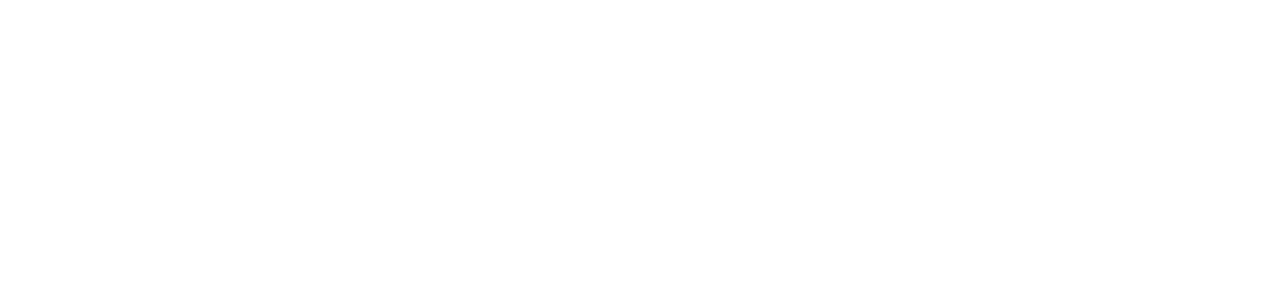
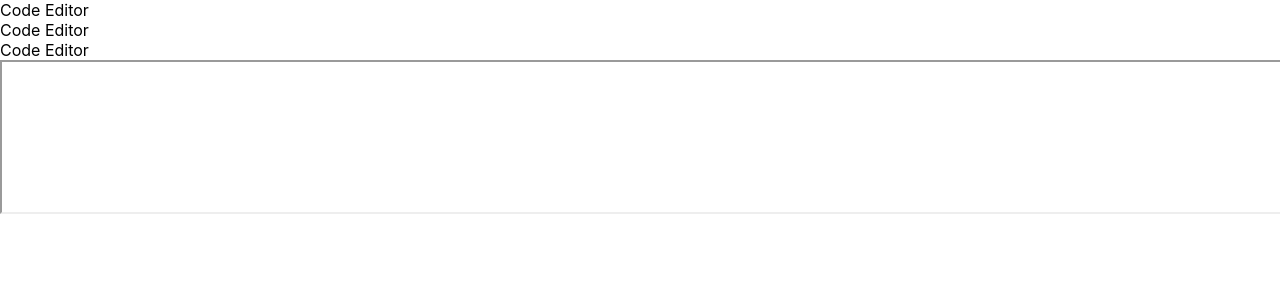
Before and after one commit to AtulSaini12/Online-Code-Editor, a React (Create React App) app: page / in a window 1280 px wide. Shown: the top 300 px of the page. Built offline with nearby package versions, Linux system fonts and the light colour scheme.

Commit message:
developed basic html structure

```diff
--- a/src/Components/App.js
+++ b/src/Components/App.js
@@ -1,5 +1,28 @@
+import React from "react";
+
+import Editor from "./Editor";
+
 function App() {
-  return <div className="App"></div>;
+  return (
+    <div className="App">
+      {/* upper code section */}
+      <div className="upper-section">
+        <Editor /> {/** HTML code editor */}
+        <Editor /> {/** CSS code editor */}
+        <Editor /> {/** JS code editor */}
+      </div>
+      {/* lower visualisation section */}
+      <div className="lower-section">
+        <iframe
+          title="Result"
+          sandbox="allow-scripts"
+          frameBorder="1"
+          width="100%"
+          height="100%"
+        />
+      </div>
+    </div>
+  );
 }
 
 export default App;
--- a/src/Components/Editor.jsx
+++ b/src/Components/Editor.jsx
@@ -0,0 +1,11 @@
+import React from "react";
+
+function Editor() {
+  return (
+    <div>
+      <div>Code Editor</div>
+    </div>
+  );
+}
+
+export default Editor;
```
